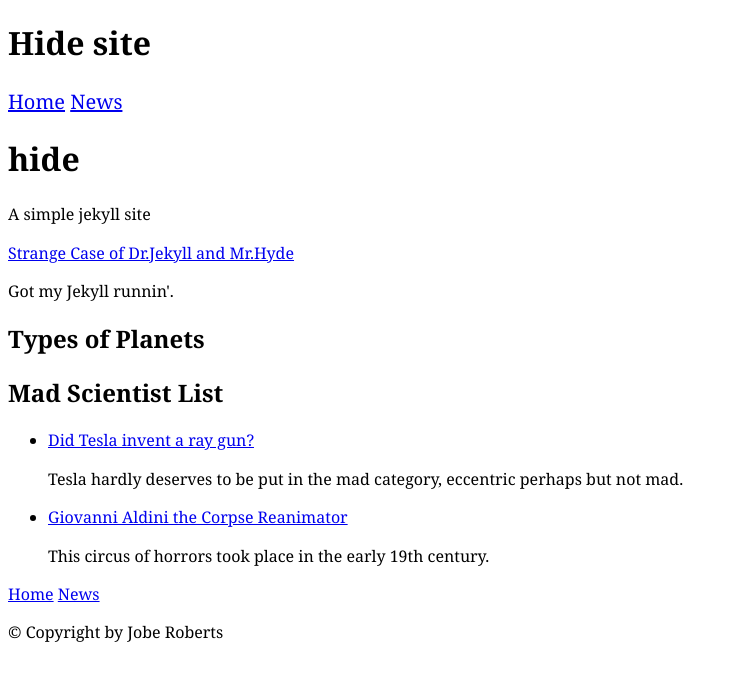
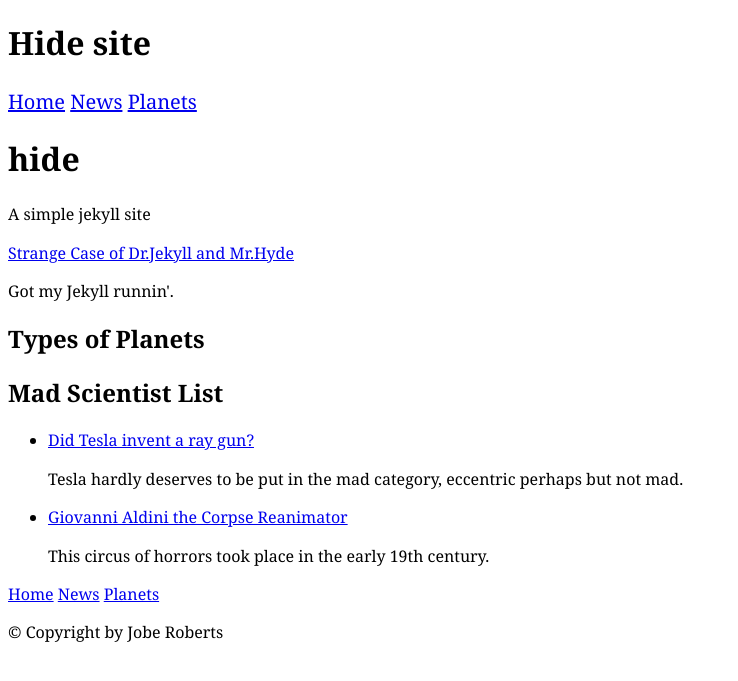
Before and after one commit to Joberrr/hide, a Jekyll site: the page built from index.html, in a window 1280 px wide. Shown: the top 681 px of the page, without its empty margins (0-738 px from the left). Built offline with Jekyll 4.4.1, drawn with Linux system fonts in a browser that asks for light colours; Markdown is read by kramdown in place of the engine named in the settings.

Commit message:
Adding planets folder

```diff
--- a/_includes/nav.html
+++ b/_includes/nav.html
@@ -2,5 +2,6 @@
 	<ul class="nav {{include.navclass}}">
 		<li><a class="{% if page.url == '/index.html' %}current{% endif %}" href="{{site.baseurl}}/index.html">Home</a></li>
 		<li><a class="{% if page.url contains 'news' or page.url contains 'scientists' %}current{% endif %}" href="{{site.baseurl}}/news.html">News</a></li>
+		<li><a class="{% if page.url contains 'planet' %}current{% endif %}" href="{{site.baseurl}}/planets/">Planets</a></li>
 	</ul>
 </nav>
--- /dev/null
+++ b/planets/index.html
@@ -0,0 +1,5 @@
+---
+layout: default
+---
+
+<h1>Planets</h1>
```
Also changed, not shown: _posts/planet-type/0000-01-01-gas-giant.md (deleted, +0 -7 lines), _posts/planet-types/0000-01-01-gas-giant.md (added, +7 -0 lines), _posts/planet-types/0000-02-02-terrestrial.md (renamed from _posts/planet-type/0000-02-02-terrestrial.md), _posts/planet-types/0000-03-03-dwarf.md (renamed from _posts/planet-type/0000-03-03-dwarf.md).
